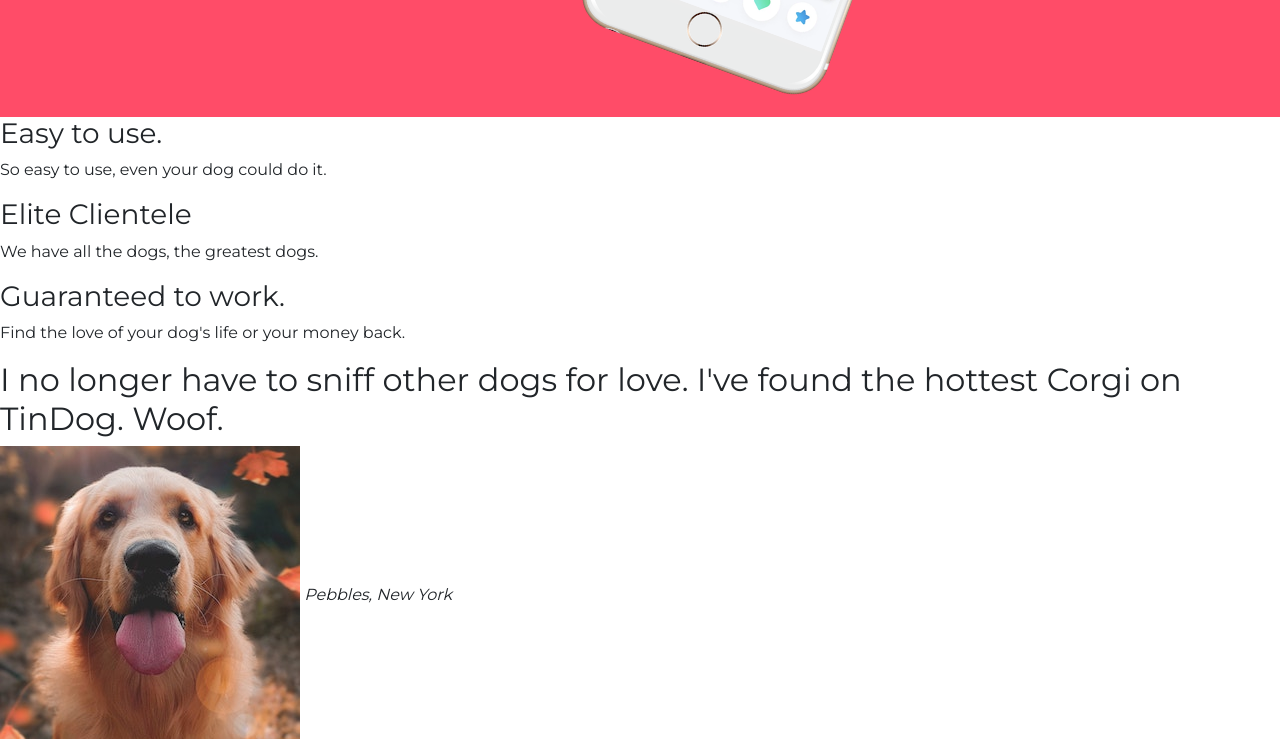
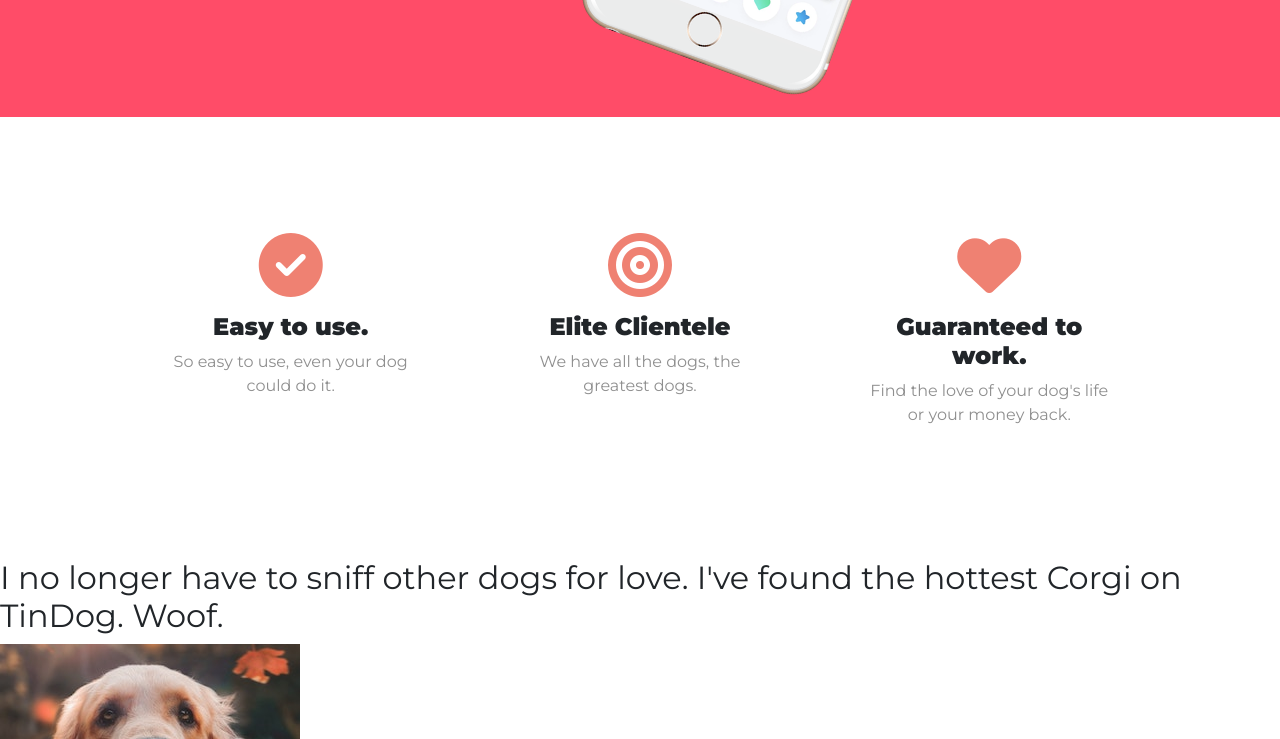
Before and after one commit to NicholasCloud4/Web-Development, a plain HTML site: page TinDog-Start-master/TinDog-Start-master/index.html in a window 1280 px wide. Shown: the part 630-1369 px from the top of the page. Drawn offline with nearby package versions, Linux system fonts and the light colour scheme.

Commit message:
Add files via upload

```diff
--- a/TinDog-Start-master/TinDog-Start-master/css/styles.css
+++ b/TinDog-Start-master/TinDog-Start-master/css/styles.css
@@ -16,6 +16,16 @@ h1 {
   font-size: 3.5rem;
   line-height: 1.5;
   font-weight: 900;
+}
+
+h3 {
+  font-family: "Montserrat", sans-serif;
+  font-weight: bold;
+  font-size: 1.5rem;
+}
+
+p {
+  color: #8f8f8f;
 }
 
 /* Navigation Bar */
@@ -49,3 +59,22 @@ h1 {
   width: 60%;
   transform: rotate(20deg);
 }
+
+/* Features Section */
+#features {
+  padding: 5% 10%;
+}
+
+.feature-box {
+  text-align: center;
+  padding: 5%;
+}
+
+.icon {
+  color: #ef8172;
+  margin-bottom: 1rem;
+}
+
+.icon:hover {
+  color: #ff4c68;
+}
--- a/TinDog-Start-master/TinDog-Start-master/index.html
+++ b/TinDog-Start-master/TinDog-Start-master/index.html
@@ -98,14 +98,23 @@
     <!-- Features -->
 
     <section id="features">
+      <div class="row">
+        <div class="feature-box col-lg-4">
+          <i class="icon fa-solid fa-circle-check fa-4x"></i>
           <h3>Easy to use.</h3>
           <p>So easy to use, even your dog could do it.</p>
-
+        </div>
+        <div class="feature-box col-lg-4">
+          <i class="icon fa-solid fa-bullseye fa-4x"></i>
           <h3>Elite Clientele</h3>
           <p>We have all the dogs, the greatest dogs.</p>
-
+        </div>
+        <div class="feature-box col-lg-4">
+          <i class="icon fa-solid fa-heart fa-4x"></i>
           <h3>Guaranteed to work.</h3>
           <p>Find the love of your dog's life or your money back.</p>
+        </div>
+      </div>
     </section>
 
     <!-- Testimonials -->
```
Lines whose indentation alone changed are shown as unchanged.
